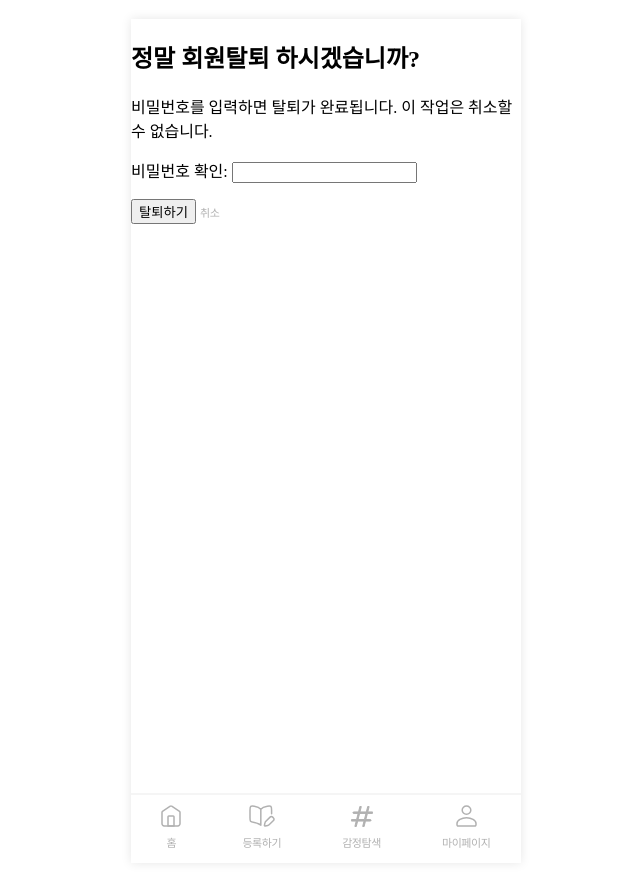
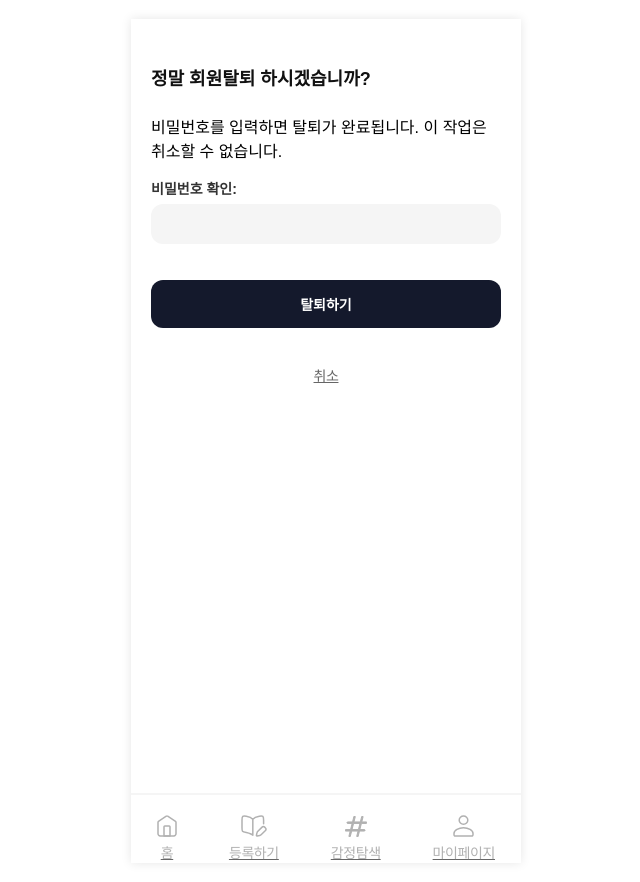
Before and after one commit to 2025-HERETHON/2025-herethon-7, a Django app: page /accounts/delete_account/ in a window 1280 px wide. Shown: the whole page, without its empty margins (314-954 px from the left). Run offline with Django 5.2, Linux system fonts and the light colour scheme; the visitor is signed in with stand-in values (Sample User, id 1); some web fonts are replaced.

```diff
--- a/accounts/templates/accounts/emotion_stats.html
+++ b/accounts/templates/accounts/emotion_stats.html
@@ -7,6 +7,7 @@
 {% endblock %}
 
 {% block content %}
+<div class="container">
 <div class="back-header">
     <a href="{% url 'mypage' %}" class="back-arrow">←</a>
     <h2>감정 태그 통계</h2>
@@ -51,5 +52,6 @@
         </tbody>
 </table>
 </div>
+</div>
 
 {% endblock %}
--- /dev/null
+++ b/static/css/delete_account.css
@@ -0,0 +1,102 @@
+body {
+    font-family: 'Apple SD Gothic Neo', sans-serif;
+    background-color: #fff;
+    margin: 0;
+    padding: 0;
+  }
+
+  .container {
+    max-width: 390px;
+    margin: 0 auto;
+    padding: 30px 20px;
+    box-sizing: border-box;
+  }
+
+  h2 {
+    font-size: 18px;
+    font-weight: bold;
+    margin-bottom: 24px;
+    color: #111;
+  }
+
+  form {
+    display: flex;
+    flex-direction: column;
+    gap: 16px;
+  }
+
+  form p {
+    margin: 0;
+    display: flex;
+    flex-direction: column;
+  }
+
+  form label {
+    font-size: 14px;
+    font-weight: 600;
+    margin-bottom: 6px;
+    color: #333;
+  }
+
+  form input[type="text"],
+  form input[type="email"],
+  form input[type="password"],
+  form input[type="file"],
+  form select,
+  textarea {
+    padding: 12px;
+    border: none;
+    border-radius: 12px;
+    background-color: #f5f5f5;
+    font-size: 14px;
+  }
+
+  form button[type="submit"] {
+    margin-top: 20px;
+    background-color: #14192C;
+    color: white;
+    border: none;
+    border-radius: 12px;
+    padding: 14px 0;
+    font-size: 14px;
+    font-weight: bold;
+    cursor: pointer;
+  }
+
+  form button[type="submit"]:hover {
+    background-color: #1e254e;
+  }
+
+  img {
+    display: block;
+    width: 120px;
+    height: 120px;
+    border-radius: 100%;
+    object-fit: cover;
+    margin: 0 auto 20px auto;
+  }
+
+  a {
+    display: block;
+    text-align: center;
+    margin-top: 20px;
+    color: #666;
+    text-decoration: underline;
+    font-size: 14px;
+  }
+
+  .back-header {
+    display: flex;
+    align-items: center;
+    gap: 8px;
+    margin-bottom: 24px;
+  }
+
+  .back-arrow {
+    font-size: 20px;
+    text-decoration: none;
+    color: #111;
+    margin-top: -13px;
+    margin-left: -5px;
+    margin-right: 5px;
+  }
```
Also changed, not shown: accounts/templates/accounts/edit_profile.html (+7 -1 lines), static/css/filter_reviews.css (+9 -0 lines).
